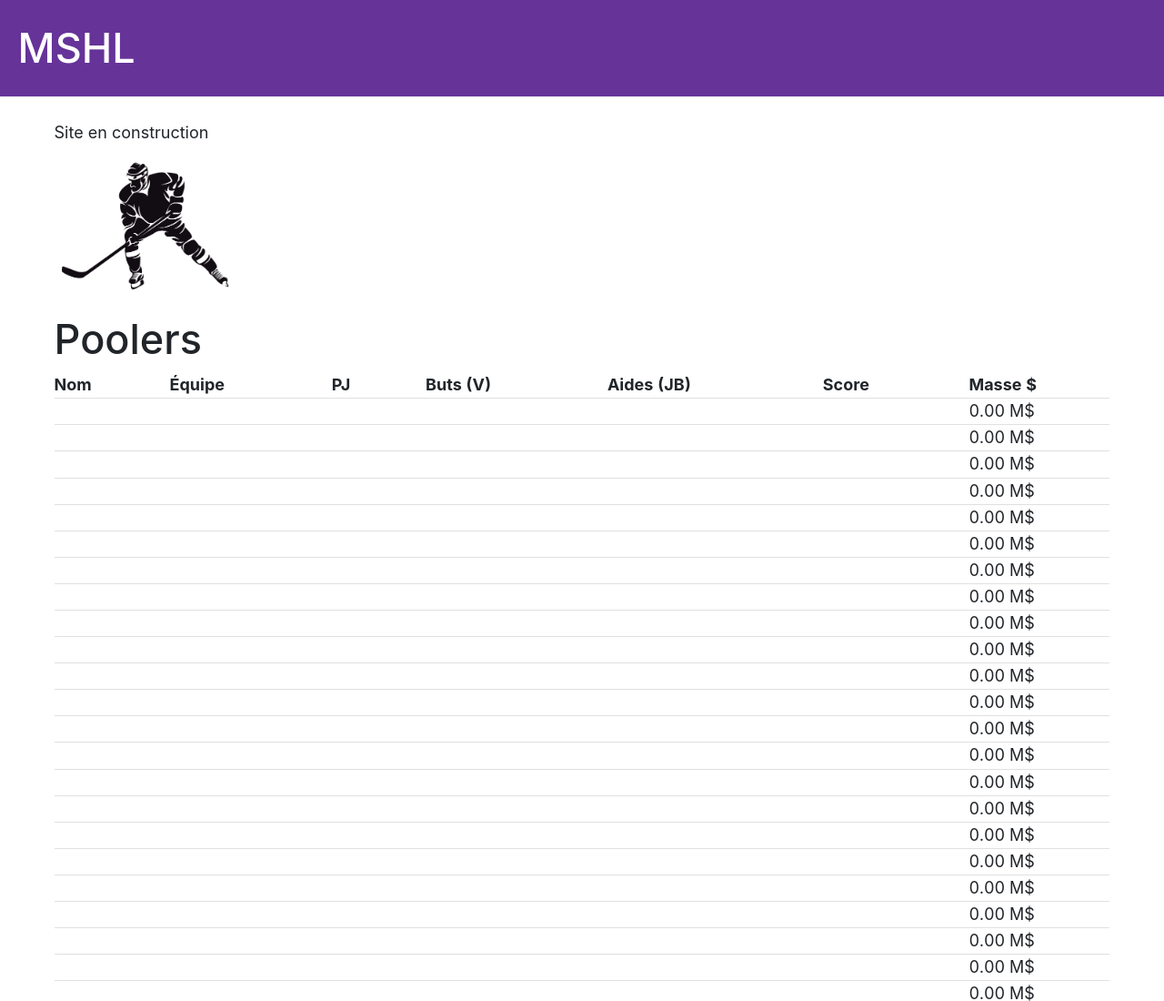
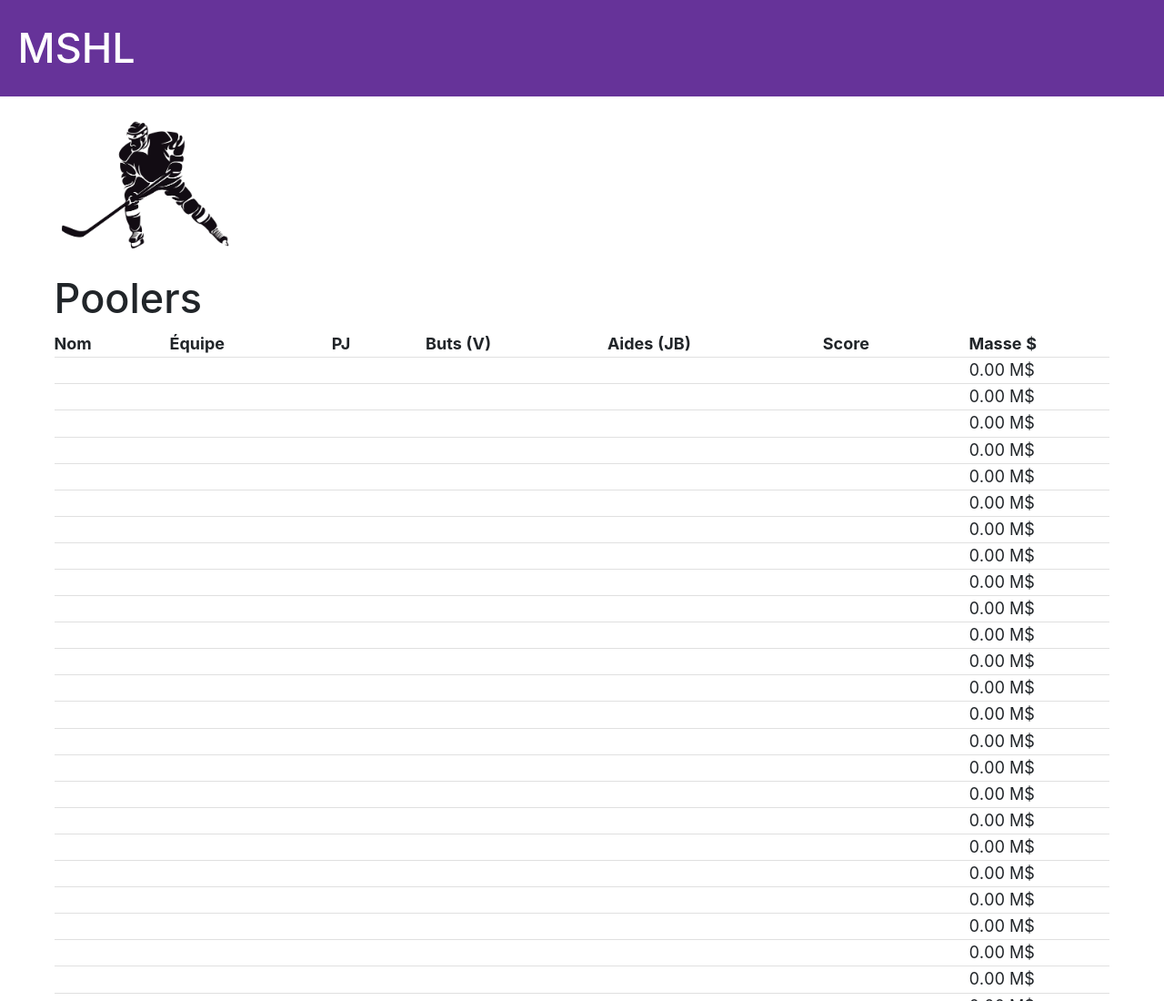
Before and after one commit to ActarusC/pool-de-hockey, a Gatsby site: page / in a window 1280 px wide. Shown: the top 1100 px of the page at 91% size. Built offline with nearby package versions, Linux system fonts and the light colour scheme; Gatsby itself is replaced by a stand-in of ours.

Commit message:
enlever site en const

```diff
--- a/src/pages/index.js
+++ b/src/pages/index.js
@@ -9,7 +9,6 @@ import Poolers from "../components/poolers"
 const IndexPage = () => (
   <Layout>
     <SEO title="Accueil" />
-    <p>Site en construction</p>
     <div style={{ maxWidth: `200px`, marginBottom: `1.45rem` }}>
       <Image />
     </div>
```
Also changed, not shown: 1 other file.
